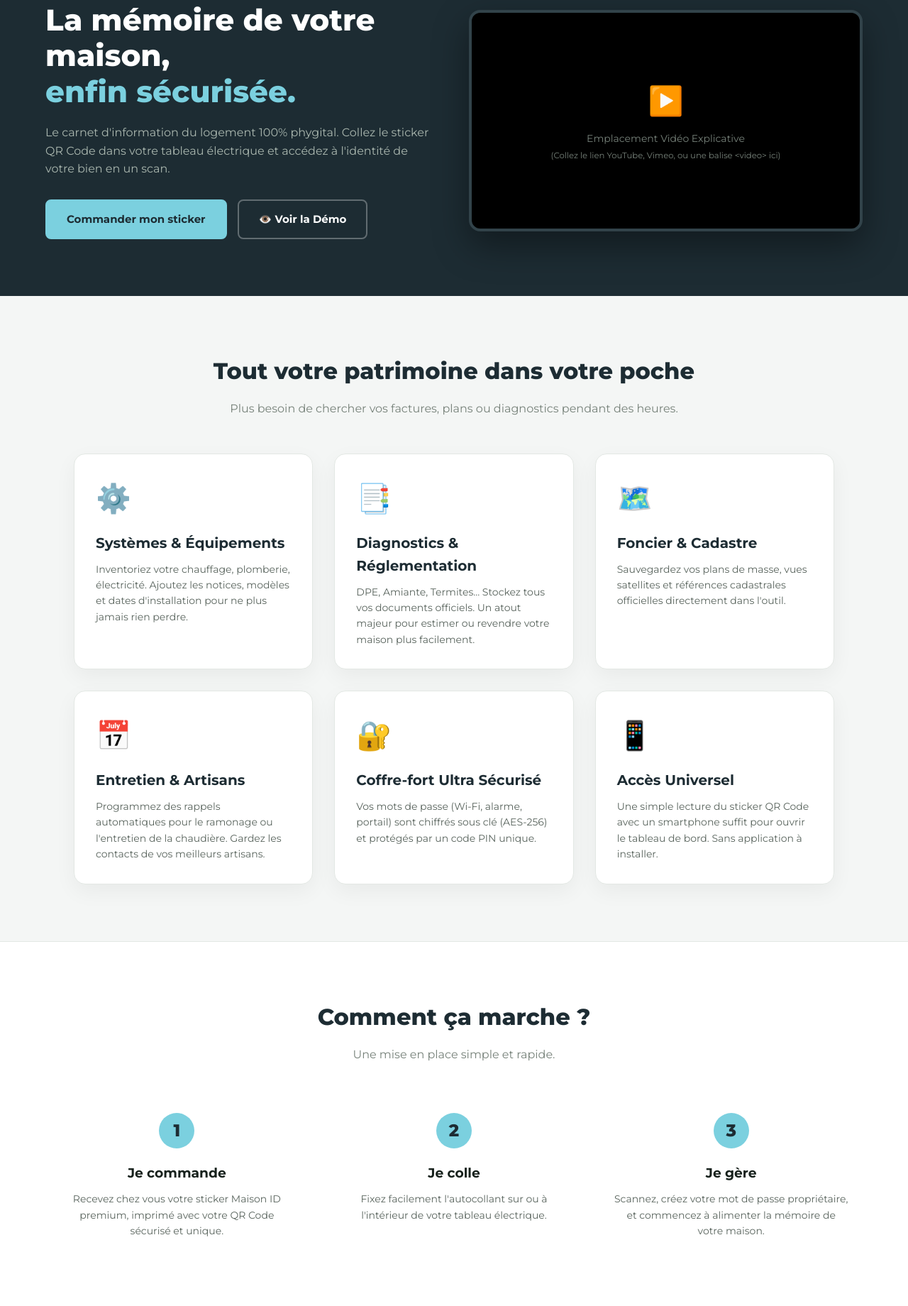
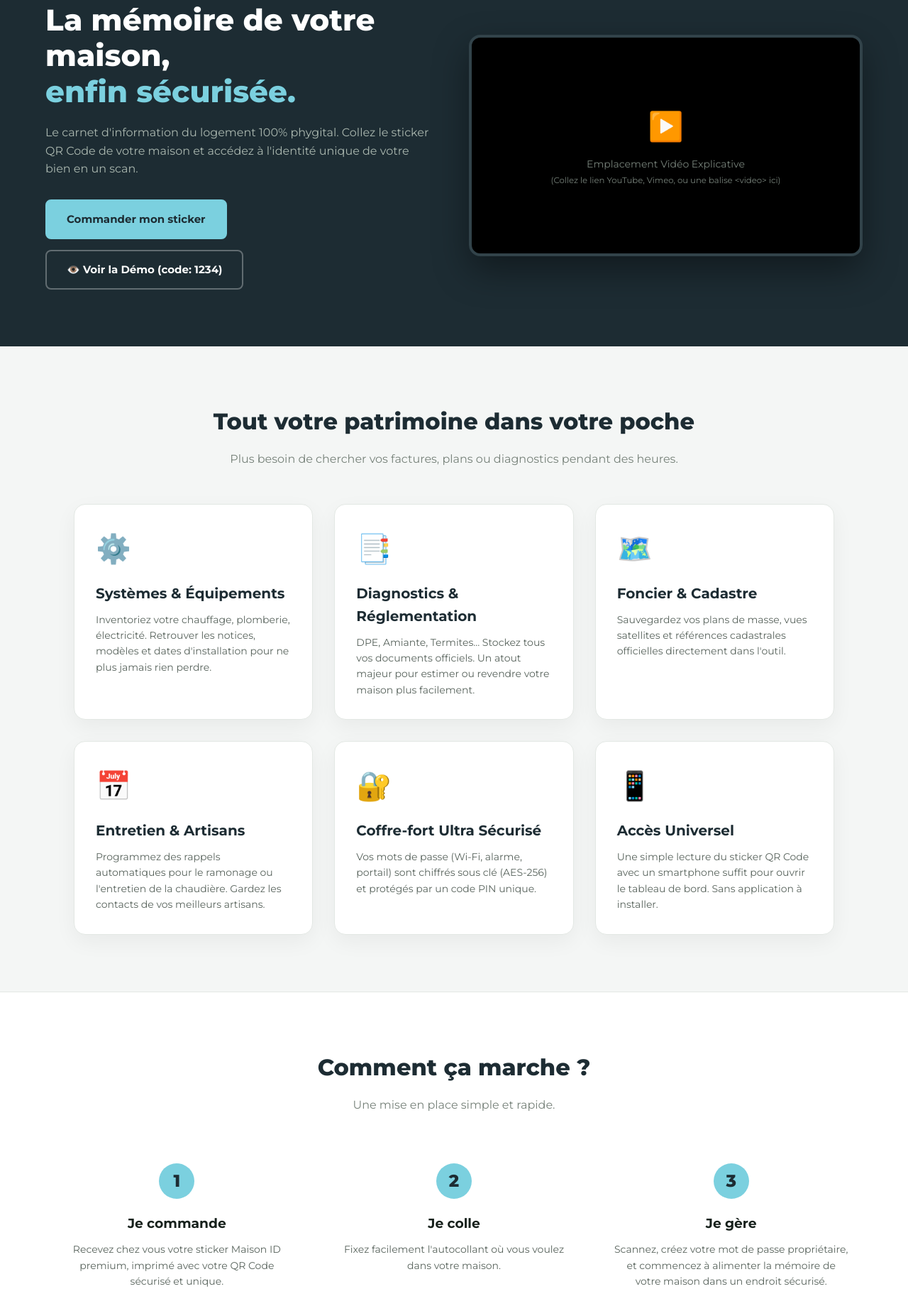
Before and after one commit to jeey33/home-id, a website: page public/vitrine.html in a window 1280 px wide. Shown: the part 156-1996 px from the top of the page at 71% size. Drawn offline with Linux system fonts and the light colour scheme.

Commit message:
Update text content in vitrine.html

```diff
--- a/public/vitrine.html
+++ b/public/vitrine.html
@@ -87,11 +87,11 @@
     <div class="hero-container">
       <div class="hero-text">
         <h1>La mémoire de votre maison,<br><span>enfin sécurisée.</span></h1>
-        <p>Le carnet d'information du logement 100% phygital. Collez le sticker QR Code dans votre tableau électrique et accédez à l'identité de votre bien en un scan.</p>
+        <p>Le carnet d'information du logement 100% phygital. Collez le sticker QR Code de votre maison et accédez à l'identité unique de votre bien en un scan.</p>
         <div class="hero-buttons">
           <a href="#commander" class="btn btn-secondary">Commander mon sticker</a>
           <!-- Le lien de démo mène vers le tableau de bord d'une maison pré-configurée avec l'ID "demo" -->
-          <a href="/?id=demo-officielle" target="_blank" class="btn btn-outline">👁️ Voir la Démo</a>
+          <a href="/?id=demo-officielle" target="_blank" class="btn btn-outline">👁️ Voir la Démo (code: 1234)</a>
         </div>
       </div>
 
@@ -117,7 +117,7 @@
       <div class="feature-card">
         <div class="feature-icon">⚙️</div>
         <h3>Systèmes & Équipements</h3>
-        <p>Inventoriez votre chauffage, plomberie, électricité. Ajoutez les notices, modèles et dates d'installation pour ne plus jamais rien perdre.</p>
+        <p>Inventoriez votre chauffage, plomberie, électricité. Retrouver les notices, modèles et dates d'installation pour ne plus jamais rien perdre.</p>
       </div>
       <div class="feature-card">
         <div class="feature-icon">📑</div>
@@ -161,12 +161,12 @@
         <div class="step">
           <div class="step-number">2</div>
           <h3>Je colle</h3>
-          <p style="font-size: 14px; color: #59645d;">Fixez facilement l'autocollant sur ou à l'intérieur de votre tableau électrique.</p>
+          <p style="font-size: 14px; color: #59645d;">Fixez facilement l'autocollant où vous voulez dans votre maison.</p>
         </div>
         <div class="step">
           <div class="step-number">3</div>
           <h3>Je gère</h3>
-          <p style="font-size: 14px; color: #59645d;">Scannez, créez votre mot de passe propriétaire, et commencez à alimenter la mémoire de votre maison.</p>
+          <p style="font-size: 14px; color: #59645d;">Scannez, créez votre mot de passe propriétaire, et commencez à alimenter la mémoire de votre maison dans un endroit sécurisé.</p>
         </div>
       </div>
     </div>
@@ -190,7 +190,7 @@
       </ul>
 
       <a href="mailto:contact@maison-id.fr?subject=Commande Sticker Maison ID" class="btn btn-primary" style="font-size: 18px; padding: 18px 40px; width: 100%; max-width: 300px;">Commander maintenant</a>
-      <p style="font-size: 12px; color: #aab7af; margin-top: 15px;">Expédié sous 48h par courrier suivi.</p>
+      <p style="font-size: 12px; color: #aab7af; margin-top: 15px;">Expédié sous 48h par courrier.</p>
     </div>
   </section>
 
```
